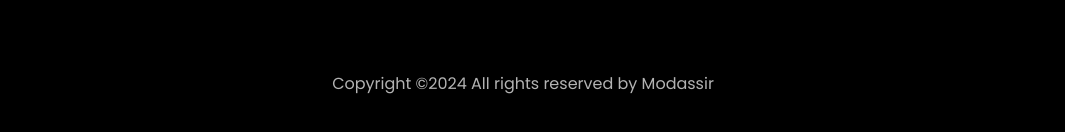
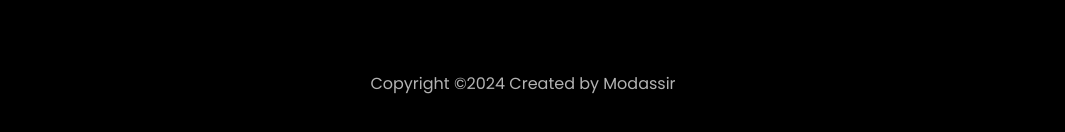
Before and after one commit to codehub001/codehub001.github.io, a plain HTML site: page index.html in a window 1280 px wide. Shown: the part 6448-6580 px from the top of the page, without its empty margins (117-1182 px from the left). Drawn offline with Linux system fonts and the light colour scheme; files whose address does not match are found by name.

Commit message:
Update index.html

```diff
--- a/index.html
+++ b/index.html
@@ -598,7 +598,7 @@
 			<div class="col-md-12 text-center">
 
 			  <p><!-- Link back to Colorlib can't be removed. Template is licensed under CC BY 3.0. -->
-	Copyright &copy;<script>document.write(new Date().getFullYear());</script> All rights reserved by Modassir</a>
+	Copyright &copy;<script>document.write(new Date().getFullYear());</script> Created by Modassir</a>
 	<!-- Link back to Colorlib can't be removed. Template is licensed under CC BY 3.0. --></p>
 			</div>
 		  </div>
```
